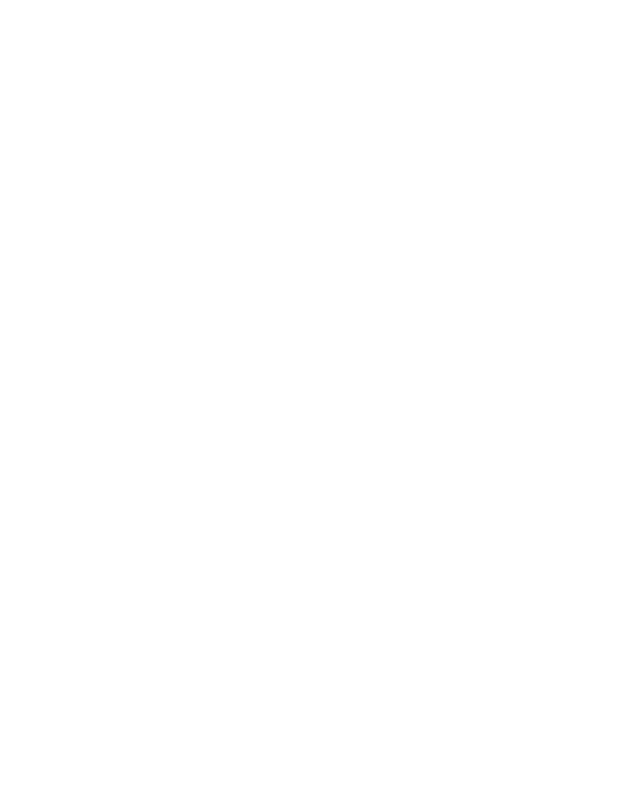
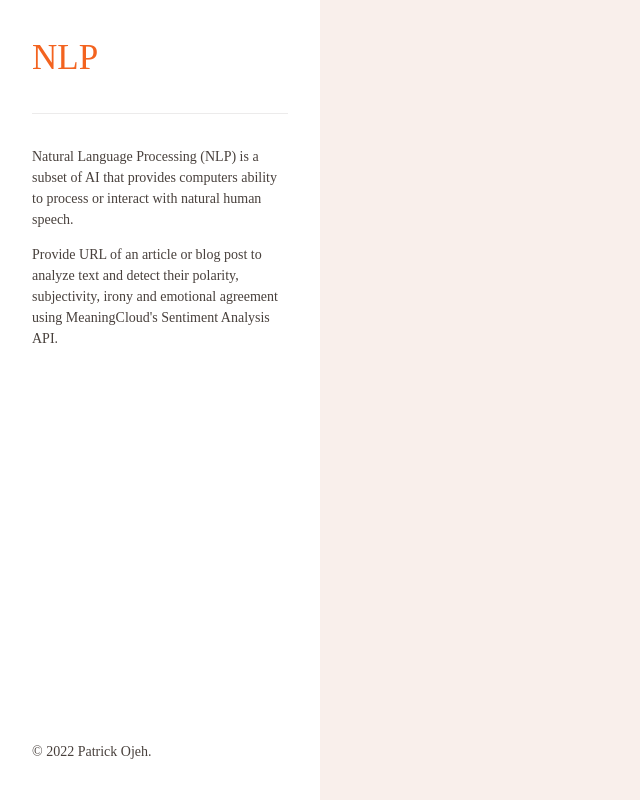
Before and after one commit to patrickojeh/natural-language-processing-app, a website built with webpack: page src/client/views/index.html in a window 1280 px wide. Shown: the whole page, without its empty margins (0-640 px from the left). Built offline with nearby package versions, Linux system fonts and the light colour scheme.

Commit message:
updated home ui (completed sidebar)
I went on a sprint creating a grid layout with how i feel the layout should look after a rough sketch

```diff
--- a/src/client/index.js
+++ b/src/client/index.js
@@ -1,2 +1,3 @@
 import './styles/base.scss';
-import './styles/layout.scss';
+import './styles/sidebar.scss';
+import './styles/main.scss';
--- a/src/client/styles/base.scss
+++ b/src/client/styles/base.scss
@@ -1,5 +1,30 @@
 body,
 html {
+  color: #48403c;
+  font-family: graphik;
+  font-size: 14px;
+  line-height: 1.5;
   margin: 0;
   padding: 0;
 }
+a {
+  color: inherit;
+  text-decoration: none;
+}
+hr {
+  border: none;
+  border-top: 1px solid rgba(#48403c, 0.1);
+  margin-bottom: 32px;
+  margin-top: 28px;
+}
+main {
+  display: grid;
+  grid-template-columns: 1fr;
+  min-height: 100vh;
+}
+
+@media screen and (min-width: 992px) {
+  main {
+    grid-template-columns: 0.25fr 0.75fr;
+  }
+}
--- a/src/client/styles/layout.scss
+++ /dev/null
@@ -1,4 +0,0 @@
-.app {
-  display: grid;
-  grid-template-columns: 0.3fr 0.7fr;
-}
--- /dev/null
+++ b/src/client/styles/main.scss
@@ -0,0 +1,11 @@
+.main {
+  background: #f9efeb;
+  order: 1;
+  padding: 64px;
+}
+
+@media screen and (min-width: 992px) {
+  .sidebar {
+    order: 1;
+  }
+}
--- /dev/null
+++ b/src/client/styles/sidebar.scss
@@ -0,0 +1,21 @@
+$orange: #f3631f;
+
+.sidebar {
+  order: 2;
+  padding: 32px;
+  &__logo {
+    font-family: vampiro one;
+    font-size: 2.5rem;
+    color: $orange;
+  }
+  &__footer {
+    bottom: 24px;
+    position: absolute;
+  }
+}
+
+@media screen and (min-width: 992px) {
+  .sidebar {
+    order: 2;
+  }
+}
--- a/src/client/views/index.html
+++ b/src/client/views/index.html
@@ -7,9 +7,17 @@
   <title>Document</title>
 </head>
 <body>
-  <div class="app">
-    <div></div>
-    <div></div>
-  </div>
+  <main class="app">
+    <section class="sidebar">
+      <a href="" class="sidebar__logo">NLP</a>
+      <hr />
+      <p>Natural Language Processing (NLP) is a subset of AI that provides computers ability to process or interact with natural human speech.</p>
+      <p>Provide URL of an article or blog post to analyze text and detect their polarity, subjectivity, irony and emotional agreement using MeaningCloud's Sentiment Analysis API.</p>
+      <div class="sidebar__footer">
+        <p>&copy; 2022 Patrick Ojeh.</p>
+      </div>
+    </section>
+    <section class="main"></section>
+  </main>
 </body>
 </html>
```
